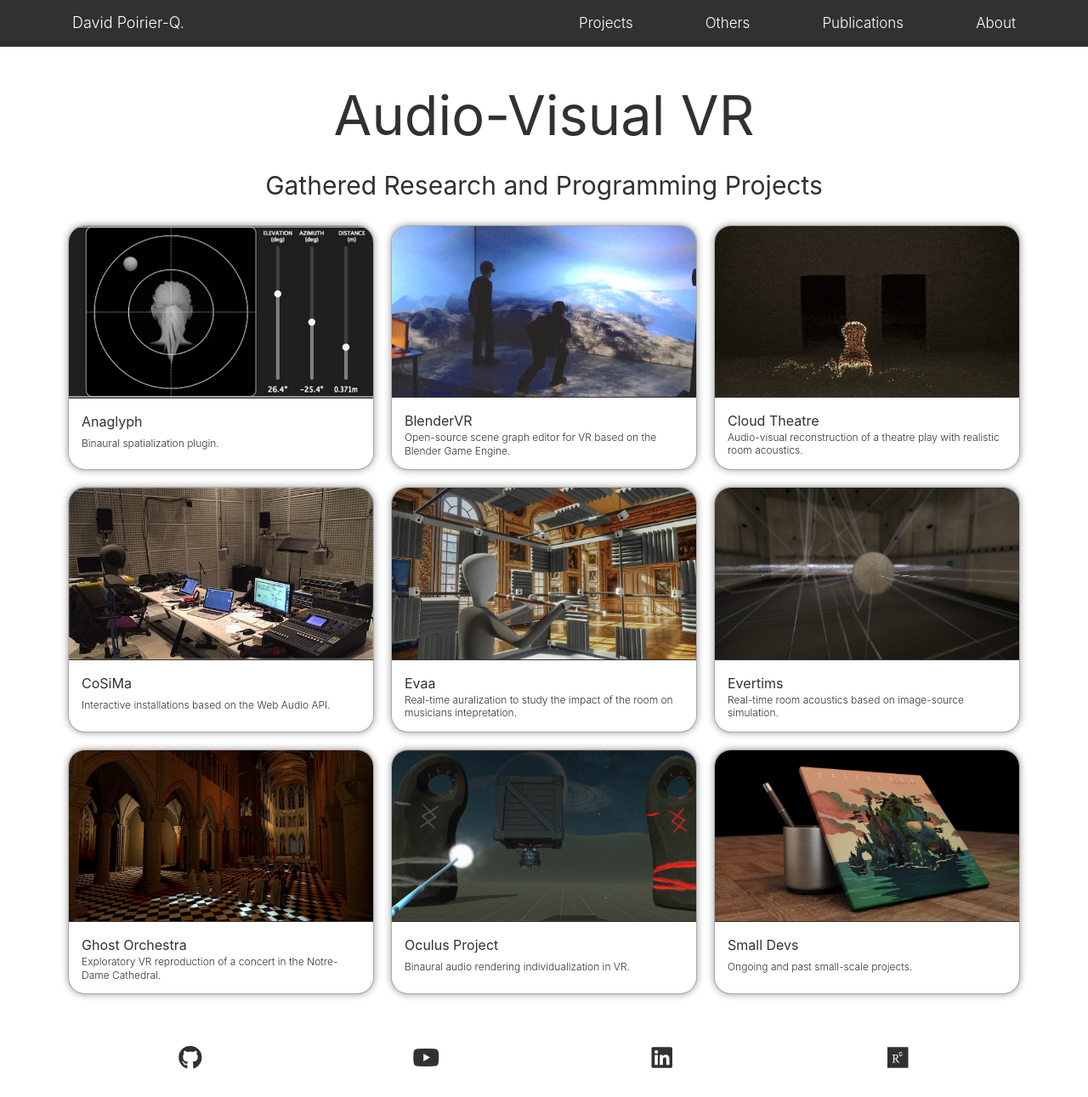
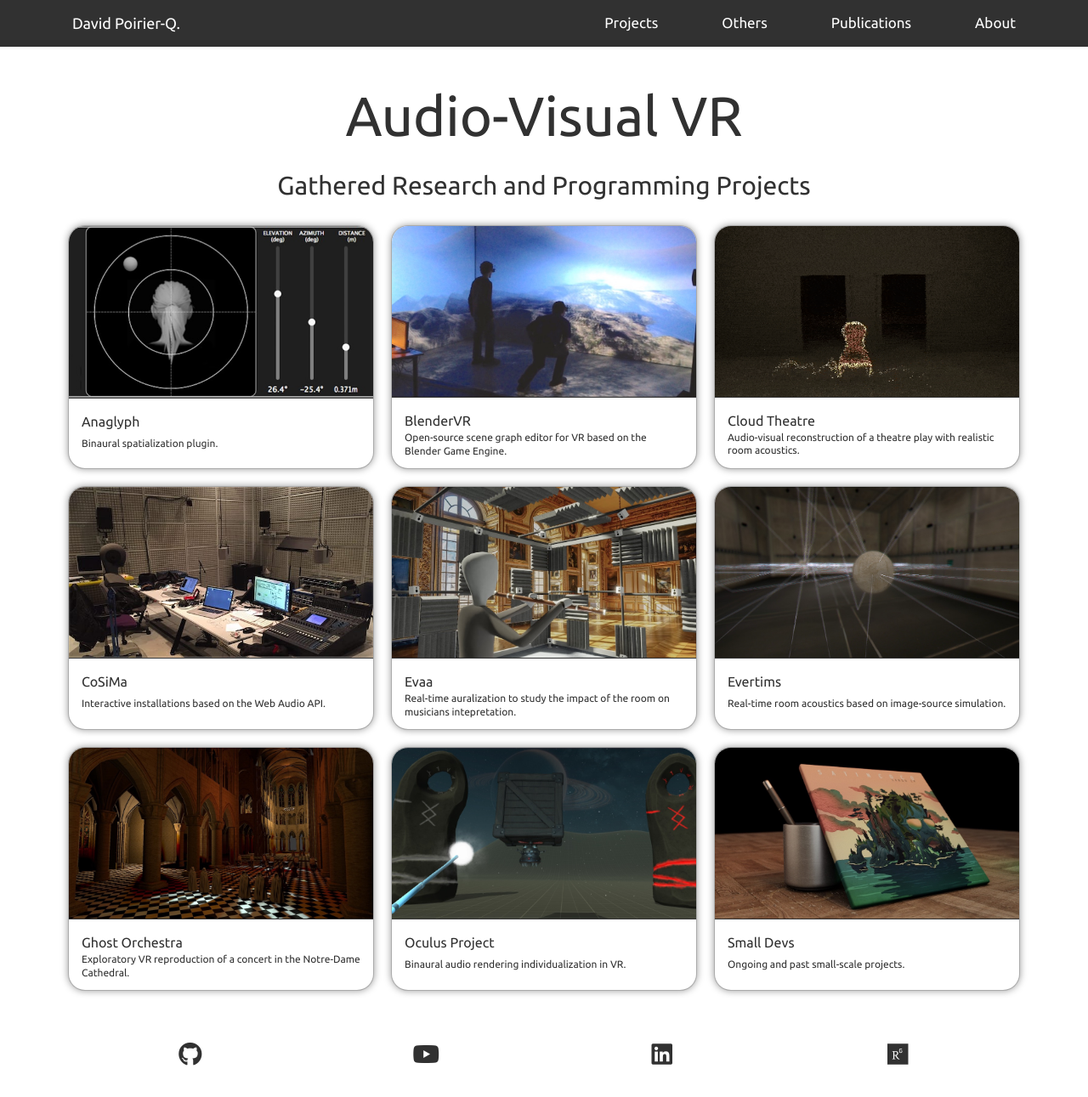
Before and after one commit to PyrApple/pyrapple.github.io, a Jekyll site: the page built from index.html, in a window 1280 px wide and 1291 px high. Shown: the whole window at 85% size. Built offline with Jekyll 4.4.1, drawn with Linux system fonts in a browser that asks for light colours; nearby versions of some CDN libraries.

Commit message:
beautify

```diff
--- a/_sass/_base.scss
+++ b/_sass/_base.scss
@@ -30,7 +30,7 @@
 
 h1, h2, h3, h4, h5, h6{
     text-align: left;
-    font-weight: 400;
+    font-weight: 300;
     // avoid margin ignored after floating elements
     clear: both;
     display: inline-block;
@@ -72,7 +72,7 @@
 
 ul, li, p {
     font-weight: 300;
-    font-size: 17px;
+    font-size: 16px;
 }
 
 li{
@@ -168,6 +168,7 @@
     // main item
     .navbar-nav > li > a {
         /*text-transform: uppercase;*/
+        font-size: 17px;
         color: $theme-police-inert;
         font-weight: $navbar-font-weight;
         /*text-align: center;*/
@@ -234,7 +235,7 @@
         /*width: 80%; // take brand width into account*/
     }
     .navbar-nav > li {
-        padding-left: 55px;
+        padding-left: 45px;
         padding-right: 0px;
     }
 
--- a/_sass/_mixins.scss
+++ b/_sass/_mixins.scss
@@ -79,8 +79,8 @@
 {
 	/*font-family: 'Open Sans', 'Helvetica Neue', Arial, sans-serif;*/
 	/*font-family: "GeoSansLight", Helvetica, Arial, sans-serif;*/
-	/*font-family: 'Ubuntu', sans-serif;*/
-	font-family: "SF Pro Text","Myriad Set Pro","SF Pro Icons","Helvetica Neue","Helvetica","Arial",sans-serif;
+	font-family: 'Ubuntu', sans-serif;
+	/*font-family: "SF Pro Text","Myriad Set Pro","SF Pro Icons","Helvetica Neue","Helvetica","Arial",sans-serif;*/
 }
 
 @mixin serif-font()
```
